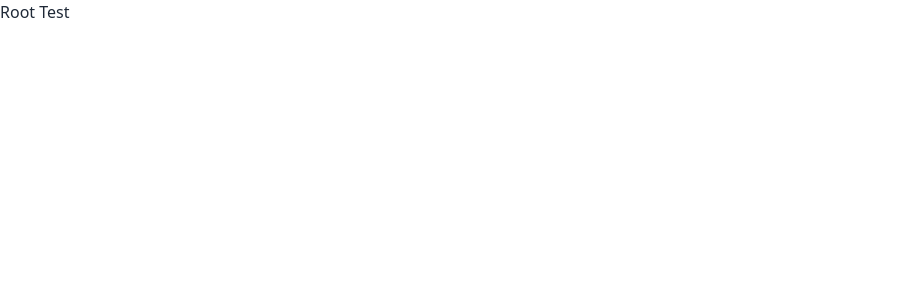
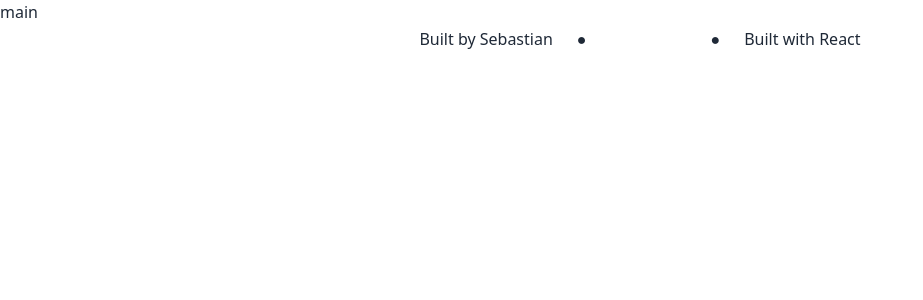
Before and after one commit to spfave/inventory-spaces, a React (Vite) app in the folder react/: page / in a window 1280 px wide. Shown: the top 300 px of the page, without its empty margins (0-923 px from the left). Built offline with nearby package versions, Linux system fonts and the light colour scheme.

Commit message:
Create app footer

```diff
--- a/react/src/views/error-page.tsx
+++ b/react/src/views/error-page.tsx
@@ -5,7 +5,7 @@ type RouteError = {
   message?: string;
 };
 
-export default function ErrorPage() {
+export default function ErrorPage(): JSX.Element {
   const navigate = useNavigate();
   const error = useRouteError() as RouteError;
   console.warn(error);
--- a/react/src/views/root.tsx
+++ b/react/src/views/root.tsx
@@ -1,3 +1,46 @@
 export default function Root(): JSX.Element {
-  return <div>Root Test</div>;
+  return (
+    <>
+      <Main />
+      <Footer />
+    </>
+  );
 }
+
+function Main(): JSX.Element {
+  return <main>main</main>;
+}
+
+function Footer(): JSX.Element {
+  return (
+    <footer className="flex items-center justify-center gap-6">
+      <p>Built by Sebastian</p>
+      <span>&#9679;</span>
+      <div className="flex justify-center gap-4">
+        <a href="https://github.com/spfave" target="_blank" rel="noreferrer">
+          <img
+            src="./assets/icons/github.svg"
+            alt="github svg"
+            height={30}
+            width={30}
+          />
+        </a>
+        <a
+          href="https://www.linkedin.com/in/sebastian-fave/"
+          target="_blank"
+          rel="noreferrer"
+        >
+          <img
+            src="./assets/icons/linkedin.svg"
+            alt="linkedin svg"
+            className="fill-white"
+            height={30}
+            width={30}
+          />
+        </a>
+      </div>
+      <span>&#9679;</span>
+      <p>Built with React</p>
+    </footer>
+  );
+}
```
Also changed, not shown: react/public/assets/icons/github.svg (added), react/public/assets/icons/linkedin.svg (added).
